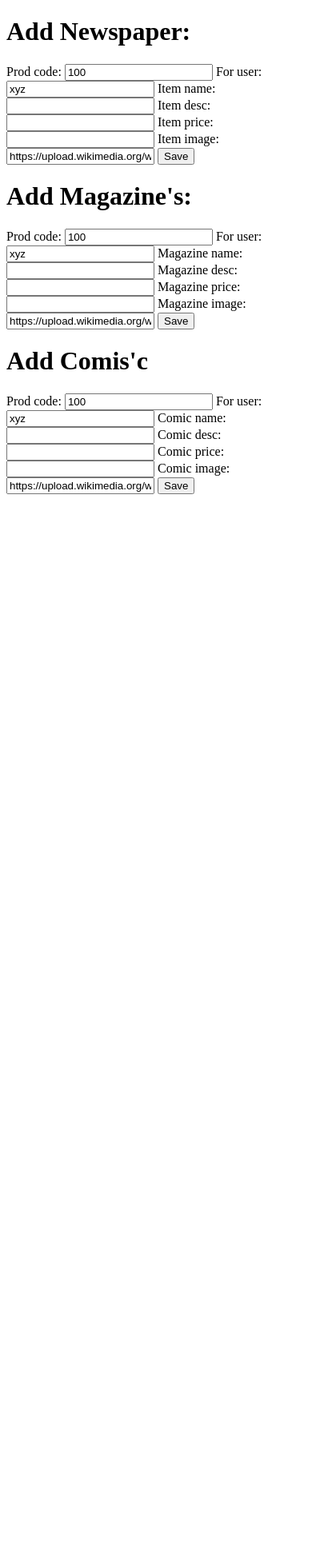
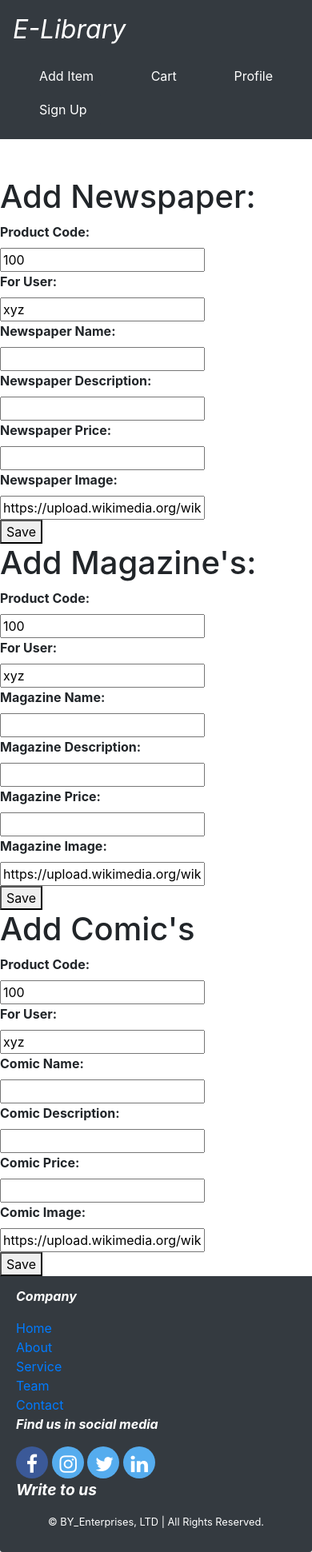
Before and after one commit to Brij123987/E_library, a Django app: page /book/add/ in a window 390 px wide. Shown: the whole page at 80% size. Before the commit the page ends 618 px from the top, so only its background shows below. Run offline with Django 4.2, Linux system fonts and the light colour scheme.

Commit message:
commit:20

```diff
--- a/library/book/admin.py
+++ b/library/book/admin.py
@@ -2,9 +2,11 @@ from django.contrib import admin
 from book.models import Newspaper
 from book.models import Comic
 from book.models import Magazine
+from book.models import Title_Page
 
 # Register your models here.
 
 admin.site.register(Newspaper)
 admin.site.register(Comic)
 admin.site.register(Magazine)
+admin.site.register(Title_Page)
--- a/library/book/models.py
+++ b/library/book/models.py
@@ -49,3 +49,13 @@ class Magazine(models.Model):
 
     def __str__(self):
         return self.magazine_name
+
+class Title_Page(models.Model):
+    title_name = models.CharField(max_length=200)
+    title_image = models.CharField(
+                                    max_length=500,
+                                    default="https://upload.wikimedia.org/wikipedia/commons/thumb/7/72/Placeholder_book.svg/1200px-Placeholder_book.svg.png"
+                                    )
+
+    def __str__(self):
+        return self.title_name
--- a/library/book/static/book/style.css
+++ b/library/book/static/book/style.css
@@ -1,3 +1,39 @@
-body {
-    background-color: aquamarine;
-  }
+/* Style all font awesome icons */
+.fa {
+  padding: 10px;
+  font-size: 25px;
+  height: 40px;
+  width: 40px;
+  text-align: center;
+  text-decoration: none;
+  border-radius: 50%;
+}
+
+/* Add a hover effect if you want */
+.fa:hover {
+  opacity: 0.7;
+}
+
+/* Set a specific color for each brand */
+
+/* Facebook */
+.fa-facebook {
+  background: #3B5998;
+  color: white;
+}
+
+/* Twitter */
+.fa-twitter {
+  background: #55ACEE;
+  color: white;
+}
+/* Instagram */
+.fa-instagram {
+  background-color: #55ACEE;
+  color: white;
+}
+/* Linkedin */
+.fa-linkedin {
+  background-color: #55ACEE;
+  color: white;
+}
--- a/library/book/templates/book/base.html
+++ b/library/book/templates/book/base.html
@@ -1,4 +1,5 @@
 {% load static %}
+
 
 <!DOCTYPE html>
 <html lang="en">
@@ -8,6 +9,8 @@
     <title>Document</title>
     <!-- <link rel="stylesheet" href="{% static 'book/style.css' %}"> -->
     <link rel="stylesheet" href="https://cdn.jsdelivr.net/npm/bootstrap@4.3.1/dist/css/bootstrap.min.css" integrity="sha384-ggOyR0iXCbMQv3Xipma34MD+dH/1fQ784/j6cY/iJTQUOhcWr7x9JvoRxT2MZw1T" crossorigin="anonymous">
+    <link rel="stylesheet" href="https://cdnjs.cloudflare.com/ajax/libs/font-awesome/4.7.0/css/font-awesome.min.css">
+    <link rel="stylesheet" href="{% static 'book/style.css' %}">
     <script src="https://cdn.jsdelivr.net/npm/bootstrap@4.3.1/dist/js/bootstrap.min.js" integrity="sha384-JjSmVgyd0p3pXB1rRibZUAYoIIy6OrQ6VrjIEaFf/nJGzIxFDsf4x0xIM+B07jRM" crossorigin="anonymous"></script>
 
 </head>
@@ -17,7 +20,7 @@
           E-Library
         </a>
         <div class="navbar">
-          <a href="#" class="nav-item nav-link btn btn-dark">
+          <a href="{% url 'book:create_item' %}" class="nav-item nav-link btn btn-dark">
             Add Item
           </a>
 
@@ -43,6 +46,48 @@
         {% endblock %}
 
 
+<div class="card-footer bg-dark border-dark">
+  <div class="row">
+    <div class="col-md-2 offset-md-1">
+      <p style="color: white; font-style: italic;"><b>Company</b></p>
+      <a href="#">
+        Home
+      </a><br>
+      <a href="#">
+        About
+      </a><br>
+      <a href="#">
+        Service
+      </a><br>
+      <a href="#">
+        Team
+      </a><br>
+      <a href="#">
+        Contact
+      </a>
+
+    </div>
+    <div class="col-md-3 offset-md-0.5">
+      <p style="color: white;font-style: italic;"><b>Find us in social media</b></p>
+      <a href="#" class="fa fa-facebook"></a>
+      <a href="#" class="fa fa-instagram"></a>
+      <a href="#" class="fa fa-twitter"></a>
+      <a href="#" class="fa fa-linkedin"></a>
+    </div>
+    <div class="col-md-3 offset-md-1">
+      <p style="color: white; font-size: 1.2rem; font-style: italic;"><b>Write to us</b></p>
+      <form action="">
+
+      </form>
+
+    </div>
+  </div>
+  <div>
+    <p style="color: white; font-size: 0.8rem; text-align: center;">&copy; BY_Enterprises, LTD  |  All Rights Reserved.</p>
+  </div>
+</div>
+
+
 
 </body>
 </html>
--- a/library/book/templates/book/item-form.html
+++ b/library/book/templates/book/item-form.html
@@ -1,3 +1,5 @@
+{% extends 'book/base.html' %}
+
 <!DOCTYPE html>
 <html lang="en">
 <head>
@@ -6,35 +8,106 @@
     <title>Document</title>
 </head>
 <body>
+
+{% block body %}
+<div class="row">
+    <div class="col-md-3 offset-md-1">
         <h1>Add Newspaper:</h1>
         <form method="POST" action="">
 
             {% csrf_token %}
-        {{ form }}
+
+            <label><b>Product Code: </b></label><br>
+            {{ form.prod_code }}
+            <br>
+            <label><b>For User: </b></label><br>
+            {{ form.for_user }}
+            <br>
+            <label><b>Newspaper Name: </b></label><br>
+            {{ form.item_name }}
+            <br>
+            <label><b>Newspaper Description: </b></label><br>
+            {{ form.item_desc }}
+            <br>
+            <label><b>Newspaper Price: </b></label><br>
+            {{ form.item_price }}
+            <br>
+            <label><b>Newspaper Image: </b></label><br>
+            {{ form.item_image }}
+            <br>
+
             <button type="submit">
                 Save
             </button>
+        </form>
+    </div>
 
-    </form>
 
+
+
+    <div class="col-md-3 offset-md-1">
         <h1>Add Magazine's: </h1>
         <form method="POST" action="">
 
             {% csrf_token %}
-        {{ form_1 }}
+            <label><b>Product Code: </b></label><br>
+            {{ form_1.prod_code }}
+            <br>
+            <label><b>For User: </b></label><br>
+            {{ form_1.for_user }}
+            <br>
+            <label><b>Magazine Name: </b></label><br>
+            {{ form_1.magazine_name }}
+            <br>
+            <label><b>Magazine Description: </b></label><br>
+            {{ form_1.magazine_desc }}
+            <br>
+            <label><b>Magazine Price: </b></label><br>
+            {{ form_1.magazine_price }}
+            <br>
+            <label><b>Magazine Image: </b></label><br>
+            {{ form_1.magazine_image }}
+            <br>
+
+
             <button type="submit">
                 Save
             </button>
         </form>
+    </div>
 
-    <h1>Add Comis'c</h1>
+    <div class="col-md-3 offset-md-1">
+        <h1>Add Comic's</h1>
         <form method="POST" action="">
 
             {% csrf_token %}
-        {{ form_2 }}
+
+            <label><b>Product Code: </b></label><br>
+            {{ form_2.prod_code }}
+            <br>
+            <label><b>For User: </b></label><br>
+            {{ form_2.for_user }}
+            <br>
+            <label><b>Comic Name: </b></label><br>
+            {{ form_2.comic_name }}
+            <br>
+            <label><b>Comic Description: </b></label><br>
+            {{ form_2.comic_desc }}
+            <br>
+            <label><b>Comic Price: </b></label><br>
+            {{ form_2.comic_price }}
+            <br>
+            <label><b>Comic Image: </b></label><br>
+            {{ form_2.comic_image }}
+            <br>
+
+
             <button type="submit">
                 Save
             </button>
         </form>
+    </div>
+</div>
+{% endblock %}
 </body>
 </html>
--- a/library/book/urls.py
+++ b/library/book/urls.py
@@ -7,6 +7,7 @@ urlpatterns = [
     path('home/', views.index, name='index'),
     path('magazine/', views.magazine, name='magazine'),
     path('comic/',views.comic, name='comic'),
+    path('title/',views.title, name='title'),  # Need to detele it afterwards
     path('detail/<int:item_id>/', views.detail, name='detail'),
     path('detail_m/<int:magazine_id>/',views.detail_m, name='detail_m'),
     path('detail_c/<int:comic_id>/',views.detail_c, name= 'detail_c'),
--- a/library/book/views.py
+++ b/library/book/views.py
@@ -3,6 +3,7 @@ from django.http import HttpResponse
 from book.models import Newspaper
 from book.models import Magazine
 from book.models import Comic
+from book.models import Title_Page
 from book.forms import NewspaperForm, MagazineForm, ComicForm
 
 
@@ -34,6 +35,16 @@ def comic(request):
     }
 
     return render(request, 'book/comic.html', context)
+
+def title(request):
+    titlelist = Title_Page.objects.all()
+
+
+    context = {
+        'titlelist':titlelist
+    }
+
+    return render(request, 'book/title.html', context)
 
 def detail(request, item_id):
     item = Newspaper.objects.get(pk = item_id)
```
Also changed, not shown: library/book/templates/book/title.html (added, +35 -0 lines), library/book/migrations/0006_title_page.py (added), library/db.sqlite3. Lines whose indentation alone changed are shown as unchanged.
